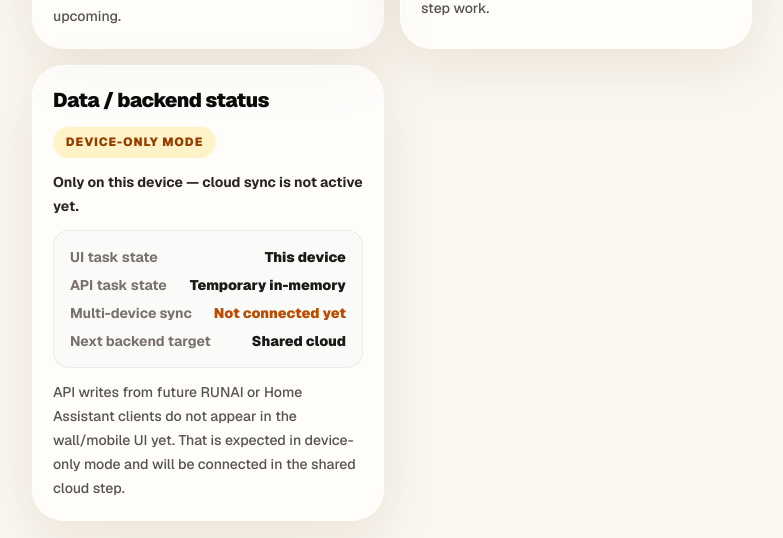
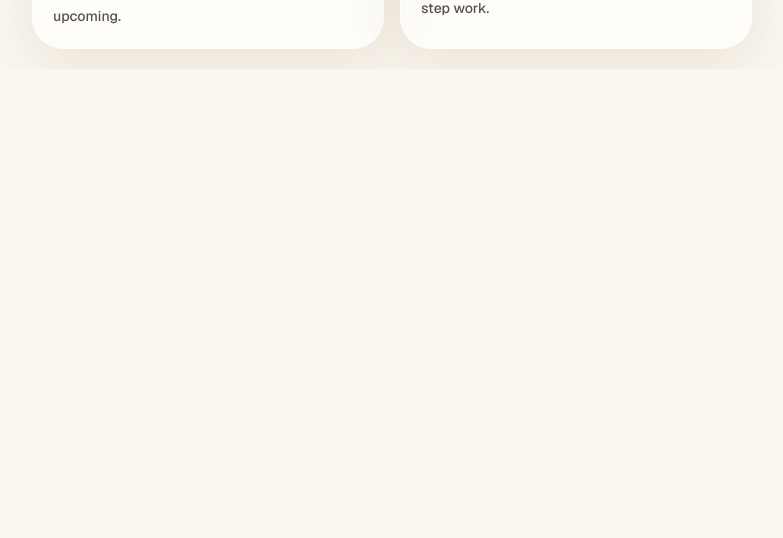
Before and after one commit to DH-stream/homeboard, a Next.js app: page /settings in a window 1280 px wide. Shown: the part 2157-2695 px from the top of the page, without its empty margins (248-1031 px from the left). After the commit the page ends 2226 px from the top, so only its background shows below. Built offline with nearby package versions, Linux system fonts and the light colour scheme; no server answers; the database is empty.

Commit message:
Patch cloud sync foundation

```diff
--- a/app/settings/page.tsx
+++ b/app/settings/page.tsx
@@ -60,30 +60,6 @@ export default function SettingsPage() {
         <SettingsCard status={t("planned")} title={t("runaiApiTokens")}>
           <p>{t("runaiApiTokensCopy")}</p>
         </SettingsCard>
-        <SettingsCard status={t("previewMode")} title={t("dataBackendStatus")}>
-          <div className="space-y-3">
-            <p className="font-bold text-stone-800">{t("noCloudSync")}</p>
-            <dl className="grid gap-2 rounded-2xl border border-stone-200/70 bg-stone-50 p-4 text-sm">
-              <div className="flex justify-between gap-3">
-                <dt className="font-bold text-stone-500">{t("uiTaskState")}</dt>
-                <dd className="text-right font-black text-stone-900">{t("browserLocalStorage")}</dd>
-              </div>
-              <div className="flex justify-between gap-3">
-                <dt className="font-bold text-stone-500">{t("apiTaskState")}</dt>
-                <dd className="text-right font-black text-stone-900">{t("temporaryInMemory")}</dd>
-              </div>
-              <div className="flex justify-between gap-3">
-                <dt className="font-bold text-stone-500">{t("multiDeviceSync")}</dt>
-                <dd className="text-right font-black text-amber-700">{t("notConnectedYet")}</dd>
-              </div>
-              <div className="flex justify-between gap-3">
-                <dt className="font-bold text-stone-500">{t("nextBackendTarget")}</dt>
-                <dd className="text-right font-black text-stone-900">{t("sharedCloud")}</dd>
-              </div>
-            </dl>
-            <p>{t("storageClarification")}</p>
-          </div>
-        </SettingsCard>
       </div>
     </AppShell>
   );
--- a/lib/hooks/useActiveHousehold.ts
+++ b/lib/hooks/useActiveHousehold.ts
@@ -1,6 +1,7 @@
 "use client";
 
 import { useCallback, useEffect, useState } from "react";
+import { mockHousehold } from "@/data/mockHousehold";
 import { householdRepository } from "@/lib/repositories/householdRepository";
 import { createHouseholdService } from "@/lib/services/householdService";
 import { useResolvedHouseholdId } from "@/lib/hooks/useResolvedHouseholdId";
@@ -15,8 +16,14 @@ export function useActiveHousehold() {
 
   const refresh = useCallback(async () => {
     setLoading(true);
-    setHousehold(await service.getHousehold(householdId));
-    setLoading(false);
+    try {
+      setHousehold(await service.getHousehold(householdId));
+    } catch (error) {
+      console.warn("HomeBoard household settings could not be loaded from cloud; using device data.", error);
+      setHousehold(mockHousehold);
+    } finally {
+      setLoading(false);
+    }
   }, [householdId]);
 
   useEffect(() => {
--- a/lib/hooks/useCalendarSettings.ts
+++ b/lib/hooks/useCalendarSettings.ts
@@ -9,7 +9,7 @@ import type { CalendarConnection, CalendarSource } from "@/types";
 
 const service = createCalendarService(calendarRepository);
 
-export type CalendarSetupState = "missing_supabase_env" | "missing_household" | "ready";
+export type CalendarSetupState = "missing_cloud_config" | "missing_household" | "ready";
 
 export function useCalendarSettings() {
   const [connections, setConnections] = useState<CalendarConnection[]>([]);
@@ -18,7 +18,7 @@ export function useCalendarSettings() {
   const { householdId } = useResolvedHouseholdId();
 
   const setupState = useMemo<CalendarSetupState>(() => {
-    if (!isSupabaseConfigured()) return "missing_supabase_env";
+    if (!isSupabaseConfigured()) return "missing_cloud_config";
     if (!householdId) return "missing_household";
     return "ready";
   }, [householdId]);
--- a/lib/hooks/useMembers.ts
+++ b/lib/hooks/useMembers.ts
@@ -7,13 +7,24 @@ import { createMemberService } from "@/lib/services/memberService";
 import type { Household, HouseholdMember } from "@/types";
 
 export function useHousehold() {
+  const { householdId } = useResolvedHouseholdId();
   const [household, setHousehold] = useState<Household | null>(null);
+  const [isLoading, setLoading] = useState(true);
 
   useEffect(() => {
-    createMemberService(getMemberRepository(null)).getHousehold().then(setHousehold);
-  }, []);
+    const service = createMemberService(getMemberRepository(householdId));
+    setLoading(true);
+    service
+      .getHousehold(householdId)
+      .then(setHousehold)
+      .catch((error) => {
+        console.warn("HomeBoard household could not be loaded from cloud; using device data.", error);
+        return createMemberService(getMemberRepository(null)).getHousehold(null).then(setHousehold);
+      })
+      .finally(() => setLoading(false));
+  }, [householdId]);
 
-  return { household, isLoading: !household };
+  return { household, isLoading };
 }
 
 export function useMembers() {
--- a/lib/repositories/memberRepository.ts
+++ b/lib/repositories/memberRepository.ts
@@ -2,6 +2,13 @@ import { mockHousehold } from "@/data/mockHousehold";
 import { mockMembers } from "@/data/mockMembers";
 import { createBrowserSupabaseClient, isSupabaseConfigured } from "@/lib/supabase/client";
 import type { Household, HouseholdMember, HouseholdMemberRole } from "@/types";
+
+type HouseholdRow = {
+  id: string;
+  name: string;
+  created_at: string;
+  updated_at: string;
+};
 
 type HouseholdMemberRow = {
   id: string;
@@ -13,6 +20,15 @@ type HouseholdMemberRow = {
   created_at: string;
   updated_at: string;
 };
+
+function mapHousehold(row: HouseholdRow): Household {
+  return {
+    id: row.id,
+    name: row.name,
+    createdAt: row.created_at,
+    updatedAt: row.updated_at,
+  };
+}
 
 function mapHouseholdMember(row: HouseholdMemberRow): HouseholdMember {
   return {
@@ -28,7 +44,7 @@ function mapHouseholdMember(row: HouseholdMemberRow): HouseholdMember {
 }
 
 export interface MemberRepository {
-  getHousehold(): Promise<Household>;
+  getHousehold(householdId?: string | null): Promise<Household | null>;
   listMembers(householdId?: string | null): Promise<HouseholdMember[]>;
 }
 
@@ -44,8 +60,13 @@ export const mockMemberRepository: MemberRepository = {
 export class SupabaseMemberRepository implements MemberRepository {
   private readonly client = createBrowserSupabaseClient();
 
-  async getHousehold() {
-    return mockHousehold;
+  async getHousehold(householdId?: string | null) {
+    if (!this.client || !householdId) return null;
+
+    const { data, error } = await this.client.from("households").select("id, name, created_at, updated_at").eq("id", householdId).maybeSingle();
+
+    if (error) throw error;
+    return data ? mapHousehold(data as HouseholdRow) : null;
   }
 
   async listMembers(householdId?: string | null) {
--- a/lib/services/memberService.ts
+++ b/lib/services/memberService.ts
@@ -2,7 +2,7 @@ import type { MemberRepository } from "@/lib/repositories/memberRepository";
 
 export function createMemberService(repository: MemberRepository) {
   return {
-    getHousehold: () => repository.getHousehold(),
+    getHousehold: (householdId?: string | null) => repository.getHousehold(householdId),
     listMembers: (householdId?: string | null) => repository.listMembers(householdId),
   };
 }
```
